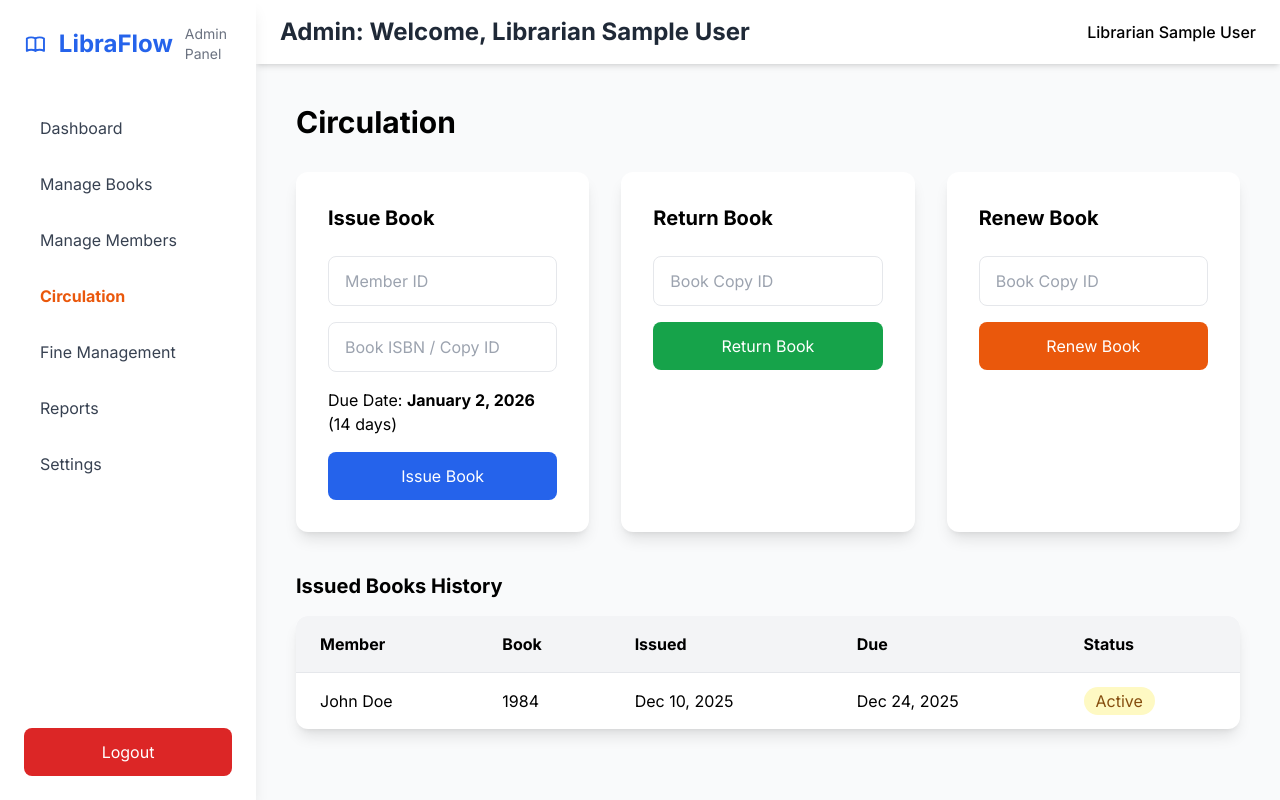
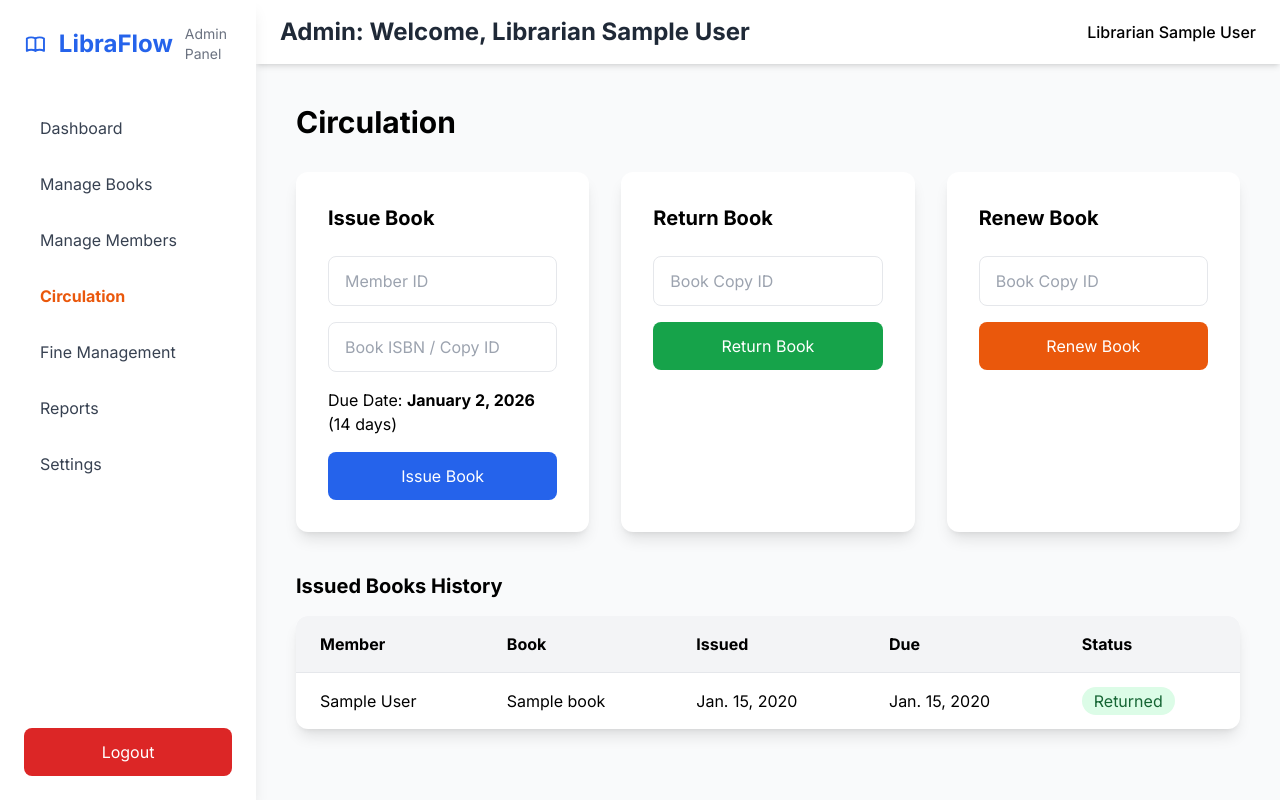
Before and after one commit to Bin02-Dv/Libray-Management-System, a Django app: page /circulation/ in a window 1280 px wide. Run offline with Django 5.2, Linux system fonts and the light colour scheme; a user stored in the database is signed in; data comes from the database, SQL or seed files in the repository; tables that the repository leaves empty hold one stand-in row (values such as "Sample post"); some libraries are stand-ins or nearby versions.

Commit message:
circulations is added

```diff
--- a/LYMSApp/urls.py
+++ b/LYMSApp/urls.py
@@ -22,6 +22,9 @@ urlpatterns = [
     path("manage-books/", views.admin_manage_book, name="manage-book"),
     path("manage-members/", views.admin_manage_members, name="manage-members"),
     path("circulation/", views.admin_circulation, name="circulation"),
+    path("circulation/issue/", views.issue_book, name="issue_book"),
+    path("circulation/return/", views.return_book, name="return_book"),
+    path("circulation/renew/", views.renew_book, name="renew_book"),
     path("fines/", views.admin_fines, name="fines"),
     path("reports/", views.admin_report, name="reports"),
     path("settings/", views.admin_settings, name="settings"),
--- a/LYMSApp/views.py
+++ b/LYMSApp/views.py
@@ -5,6 +5,10 @@ from django.contrib.auth.decorators import login_required
 from django.http import JsonResponse
 from django.shortcuts import get_object_or_404
 from django.views.decorators.http import require_POST
+
+from django.db import transaction
+from django.utils import timezone
+from datetime import timedelta
 
 import logging
 
@@ -156,12 +160,11 @@ def update_book_ajax(request):
     book.title = request.POST.get('title')
     book.author = request.POST.get('author')
     book.ISBN = request.POST.get('ISBN')
-    book.pbulisher = request.POST.get('publisher')
+    book.publisher = request.POST.get('publisher')
     book.category = request.POST.get('category')
-    book.copies = request.POST.get('copies')
 
     if 'cover_image' in request.FILES:
-        book.cover_imge = request.FILES['cover_image']
+        book.cover_image = request.FILES['cover_image']
 
     book.save()
 
@@ -171,9 +174,8 @@ def update_book_ajax(request):
         'title': book.title,
         'author': book.author,
         'ISBN': book.ISBN,
-        'publisher': book.pbulisher,
-        'copies': book.copies,
-        'cover_url': book.cover_imge.url if book.cover_imge else ''
+        'publisher': book.publisher,
+        'cover_url': book.cover_image.url if book.cover_image else ''
     })
 
 @login_required(login_url='/login/')
@@ -223,10 +225,129 @@ def admin_manage_members(request):
 def admin_circulation(request):
     current_user = models.Profile.objects.filter(user=request.user).first()
 
+    issues = models.Issue.objects.select_related(
+        "member__user", "copy__book"
+    ).order_by("-issued_at")
+
     context = {
-        "current_user": current_user
+        "current_user": current_user,
+        "issues": issues
     }
     return render(request, "Theadmin/circulation.html", context)
+
+@transaction.atomic
+def issue_book(request):
+    if request.method != "POST":
+        return JsonResponse({"error": "Invalid request"}, status=400)
+
+    member_id = request.POST.get("member_id")
+    identifier = request.POST.get("identifier")  # ISBN or Copy ID
+
+    try:
+        member = models.Profile.objects.get(id=member_id)
+    except models.Profile.DoesNotExist:
+        return JsonResponse({"error": "Invalid member"}, status=404)
+
+    # Find copy
+    copy = (
+        models.BookCopy.objects
+        .select_for_update()
+        .filter(
+            is_available=True
+        )
+        .filter(
+            copy_id=identifier
+        )
+        .first()
+    )
+
+    if not copy:
+        copy = (
+            models.BookCopy.objects
+            .select_for_update()
+            .filter(
+                is_available=True,
+                book__ISBN=identifier
+            )
+            .first()
+        )
+
+    if not copy:
+        return JsonResponse({"error": "No available copy"}, status=400)
+
+    due_date = timezone.now().date() + timedelta(days=14)
+
+    models.Issue.objects.create(
+        member=member,
+        copy=copy,
+        due_at=due_date
+    )
+
+    copy.is_available = False
+    copy.save()
+
+    return JsonResponse({
+        "message": "Book issued successfully",
+        "due_date": due_date
+    })
+
+
+@transaction.atomic
+def return_book(request):
+    if request.method != "POST":
+        return JsonResponse({"error": "Invalid request"}, status=400)
+
+    copy_id = request.POST.get("copy_id")
+
+    try:
+        issue = (
+            models.Issue.objects
+            .select_for_update()
+            .get(copy__copy_id=copy_id, returned_at__isnull=True)
+        )
+    except models.Issue.DoesNotExist:
+        return JsonResponse({"error": "Active issue not found"}, status=404)
+
+    issue.returned_at = timezone.now().date()
+    issue.save()
+
+    issue.copy.is_available = True
+    issue.copy.save()
+
+    return JsonResponse({
+        "message": "Book returned",
+        "fine": issue.fine_amount
+    })
+
+@transaction.atomic
+def renew_book(request):
+    if request.method != "POST":
+        return JsonResponse({"error": "Invalid request"}, status=400)
+
+    copy_id = request.POST.get("copy_id")
+
+    try:
+        issue = (
+            models.Issue.objects
+            .select_for_update()
+            .get(copy__copy_id=copy_id, returned_at__isnull=True)
+        )
+    except models.Issue.DoesNotExist:
+        return JsonResponse({"error": "Active issue not found"}, status=404)
+
+    if issue.renewed_times >= issue.MAX_RENEWALS:
+        return JsonResponse({"error": "Renewal limit reached"}, status=400)
+
+    issue.due_at += timedelta(days=14)
+    issue.renewed_times += 1
+    issue.save()
+
+    return JsonResponse({
+        "message": "Book renewed",
+        "new_due": issue.due_at
+    })
+
+
 
 @login_required(login_url='/login/')
 def admin_fines(request):
--- a/templates/Theadmin/circulation.html
+++ b/templates/Theadmin/circulation.html
@@ -9,24 +9,24 @@
     <!-- Issue Book -->
     <div class="bg-white p-8 rounded-xl shadow-lg">
         <h4 class="text-xl font-bold mb-6">Issue Book</h4>
-        <input type="text" placeholder="Member ID" class="w-full mb-4 px-4 py-3 border rounded-lg"/>
-        <input type="text" placeholder="Book ISBN / Copy ID" class="w-full mb-4 px-4 py-3 border rounded-lg"/>
+        <input id="member_id" type="text" placeholder="Member ID" class="w-full mb-4 px-4 py-3 border rounded-lg" required/>
+        <input id="issue_identifier" type="text" placeholder="Book ISBN / Copy ID" class="w-full mb-4 px-4 py-3 border rounded-lg" required/>
         <p class="mb-4">Due Date: <span class="font-bold">January 2, 2026</span> (14 days)</p>
-        <button onclick="alert('Book issued successfully!')" class="w-full bg-blue-600 text-white py-3 rounded-lg hover:bg-blue-700">Issue Book</button>
+        <button onclick="issueBook()" class="w-full bg-blue-600 text-white py-3 rounded-lg hover:bg-blue-700">Issue Book</button>
     </div>
 
     <!-- Return Book -->
     <div class="bg-white p-8 rounded-xl shadow-lg">
         <h4 class="text-xl font-bold mb-6">Return Book</h4>
-        <input type="text" placeholder="Book Copy ID" class="w-full mb-4 px-4 py-3 border rounded-lg"/>
-        <button onclick="alert('Book returned! Fine: $2.00')" class="w-full bg-green-600 text-white py-3 rounded-lg hover:bg-green-700">Return Book</button>
+        <input id="return_copy" type="text" placeholder="Book Copy ID" class="w-full mb-4 px-4 py-3 border rounded-lg" required/>
+        <button onclick="returnBook()" class="w-full bg-green-600 text-white py-3 rounded-lg hover:bg-green-700">Return Book</button>
     </div>
 
     <!-- Renew Book -->
     <div class="bg-white p-8 rounded-xl shadow-lg">
         <h4 class="text-xl font-bold mb-6">Renew Book</h4>
-        <input type="text" placeholder="Book Copy ID" class="w-full mb-4 px-4 py-3 border rounded-lg"/>
-        <button onclick="alert('Renewed! New due: January 16, 2026')" class="w-full bg-orange-600 text-white py-3 rounded-lg hover:bg-orange-700">Renew Book</button>
+        <input id="renew_copy" type="text" placeholder="Book Copy ID" class="w-full mb-4 px-4 py-3 border rounded-lg" required/>
+        <button onclick="renewBook()" class="w-full bg-orange-600 text-white py-3 rounded-lg hover:bg-orange-700">Renew Book</button>
     </div>
     </div>
 
@@ -35,9 +35,62 @@
     <table class="w-full">
         <thead class="bg-gray-100"><tr><th class="px-6 py-4 text-left">Member</th><th class="px-6 py-4 text-left">Book</th><th class="px-6 py-4 text-left">Issued</th><th class="px-6 py-4 text-left">Due</th><th class="px-6 py-4 text-left">Status</th></tr></thead>
         <tbody>
-        <tr class="border-t"><td class="px-6 py-4">John Doe</td><td class="px-6 py-4">1984</td><td class="px-6 py-4">Dec 10, 2025</td><td class="px-6 py-4">Dec 24, 2025</td><td class="px-6 py-4"><span class="bg-yellow-100 text-yellow-800 px-3 py-1 rounded-full">Active</span></td></tr>
+            {% if issues %}
+            {% for issue in issues %}
+            <tr class="border-t">
+                <td class="px-6 py-4">{{ issue.member.full_name }}</td>
+                <td class="px-6 py-4">{{ issue.copy.book.title }}</td>
+                <td class="px-6 py-4">{{ issue.issued_at }}</td>
+                <td class="px-6 py-4">{{ issue.due_at }}</td>
+                <td class="px-6 py-4">
+                    {% if issue.status == "Active" %}
+                    <span class="bg-yellow-100 text-yellow-800 px-3 py-1 rounded-full">Active</span>
+                    {% else %}
+                    <span class="bg-green-100 text-green-800 px-3 py-1 rounded-full">Returned</span>
+                    {% endif %}
+                </td>
+            </tr>
+            {% endfor %}
+            {% else %}
+            <tr class="border-t">
+                <td class="px-6 py-4">No Issued yet!</td>
+            </tr>
+            {% endif %}
         </tbody>
     </table>
 </div>
 
+<script>
+function post(url, data) {
+  return fetch(url, {
+    method: "POST",
+    headers: {
+      "X-CSRFToken": "{{ csrf_token }}",
+      "Content-Type": "application/x-www-form-urlencoded"
+    },
+    body: new URLSearchParams(data)
+  }).then(res => res.json());
+}
+
+function issueBook() {
+  post("{% url 'issue_book' %}", {
+    member_id: document.getElementById("member_id").value,
+    identifier: document.getElementById("issue_identifier").value
+  }).then(data => alert(data.message || data.error));
+}
+
+function returnBook() {
+  post("{% url 'return_book' %}", {
+    copy_id: document.getElementById("return_copy").value
+  }).then(data => alert(data.message + " | Fine: ₦" + (data.fine || 0)));
+}
+
+function renewBook() {
+  post("{% url 'renew_book' %}", {
+    copy_id: document.getElementById("renew_copy").value
+  }).then(data => alert(data.message || data.error));
+}
+</script>
+
+
 {% endblock content %}
```
Also changed, not shown: LYMSApp/models.py (+36 -11 lines), LYMSApp/migrations/0009_rename_cover_imge_books_cover_image_and_more.py (added).
